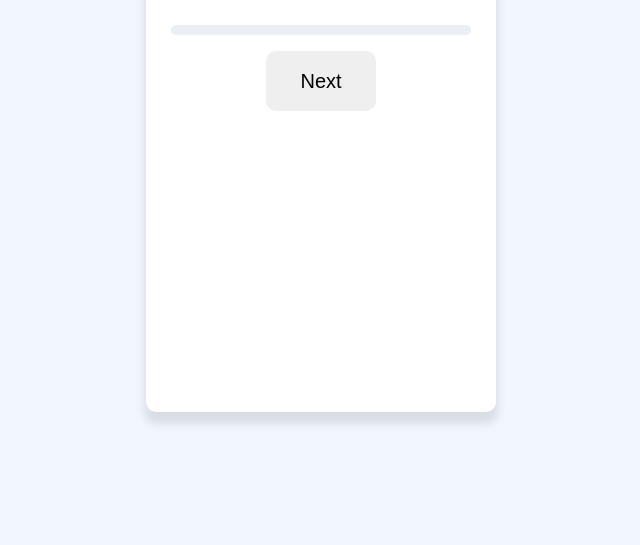
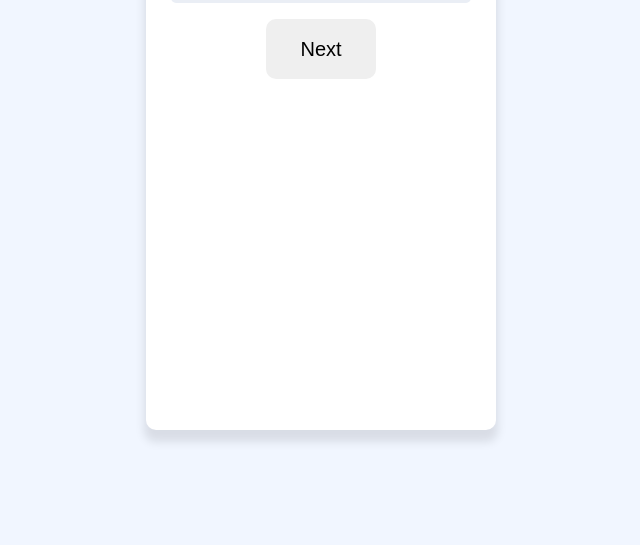
Before and after one commit to Legeny1710/WeatherApp.github.io, a plain HTML site: page index.html in a window 1280 px wide. Shown: the part 255-800 px from the top of the page, without its empty margins (319-959 px from the left). Drawn offline with Linux system fonts and the light colour scheme.

Commit message:
Update style.css

```diff
--- a/style.css
+++ b/style.css
@@ -54,14 +54,14 @@ body {
 
 
 .content{
-    margin-top: 3rem;
+    margin-top: 1rem;
     background-color: rgb(255, 255, 255);
     border-radius: 10px;
     box-shadow: 0 10px 10px 2px rgba(0, 0, 0, 0.1);
     overflow: hidden;
     max-width: 500px;
     min-width: 350px;
-    height: 550px;
+    height: 600px;
     max-width: 100%;
     margin-right: 1rem;
     margin-left: 1rem;
@@ -93,6 +93,7 @@ body {
     border: 5px solid #eaeef5;
     width: 300px;
     transition: 0.6s;
+
 }
 
 .switch {
```
